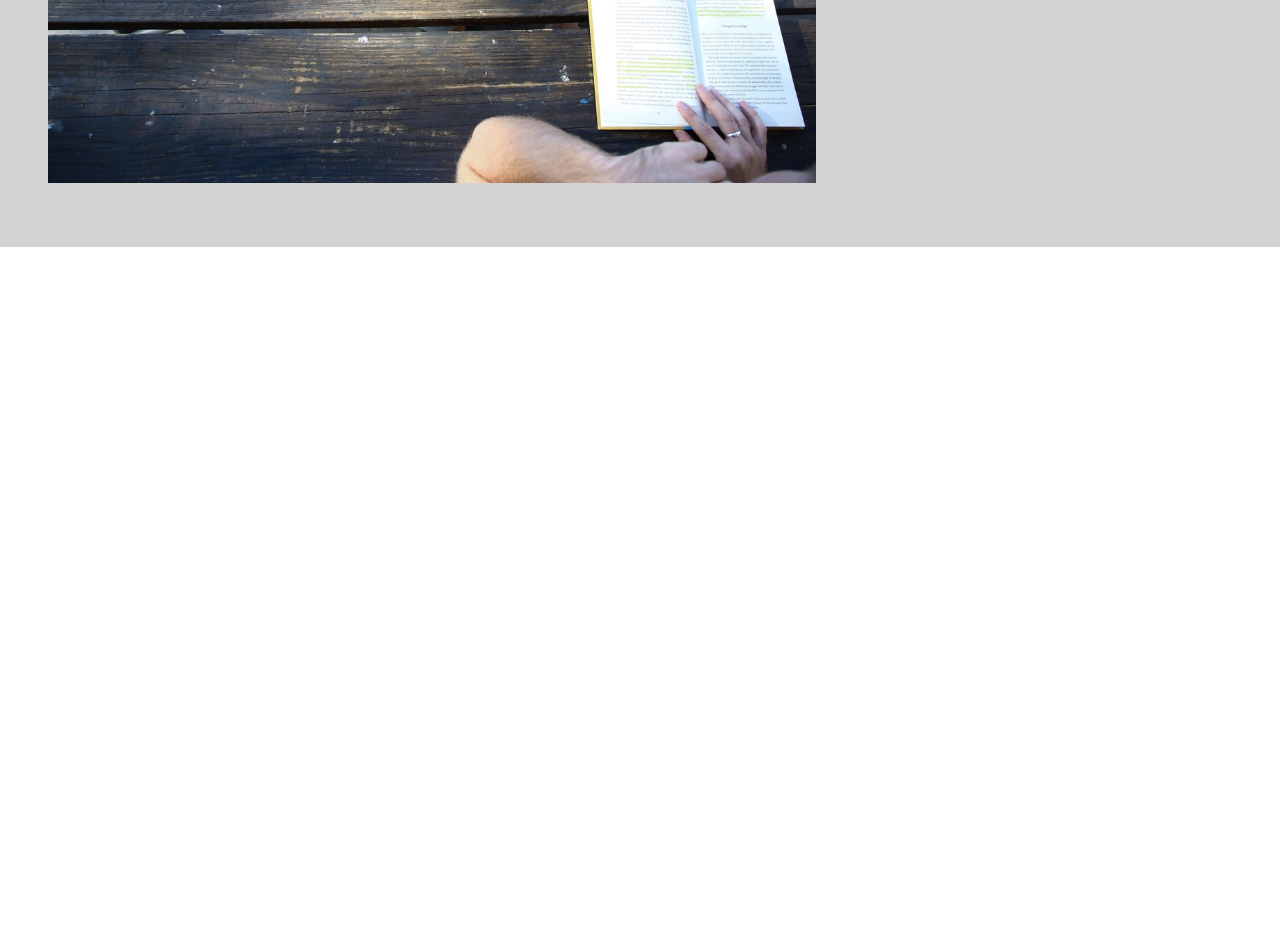
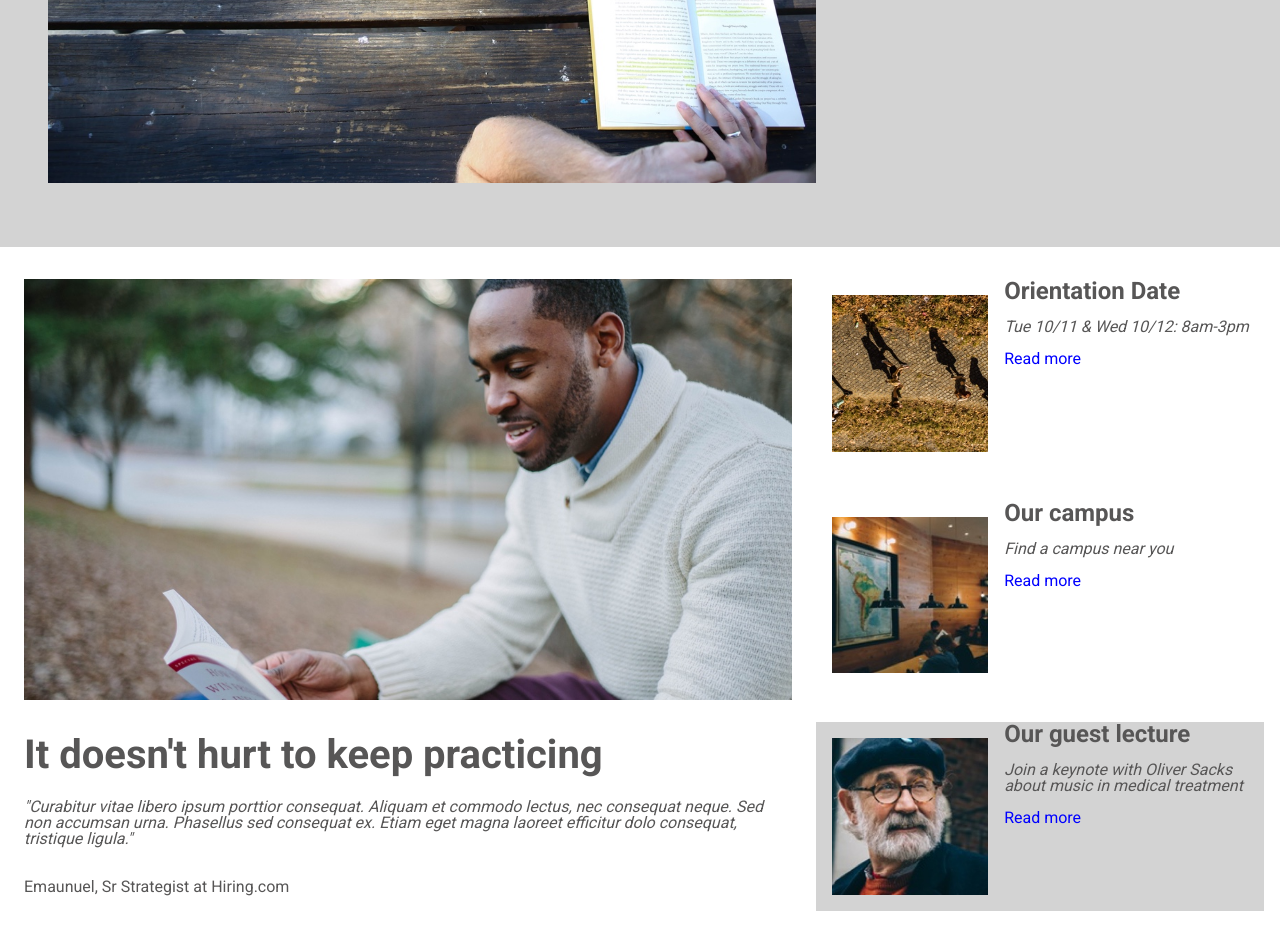
Before and after one commit to Schroeder9000/colmar, a plain HTML site: page index.html in a window 1280 px wide. Shown: the part 545-1472 px from the top of the page. Before the commit the page ends 800 px from the top, so only its background shows below. Drawn offline with Linux system fonts and the light colour scheme.

Commit message:
Campus Section

```diff
--- a/index.html
+++ b/index.html
@@ -46,6 +46,51 @@
           </div>
   </section>
 
+  <!-- Campus -->
+
+  <section class="information">
+          <div class="multi-container">
+            <div class="main-pic-box">
+              <img src="./resources/images/information-main.jpg" alt="Student enjoying book outside">
+              <h2>It doesn't hurt to keep practicing</h2>
+              <p>"Curabitur vitae libero ipsum porttior consequat. Aliquam et commodo
+                lectus, nec consequat neque. Sed non accumsan urna. Phasellus sed
+                consequat ex. Etiam eget magna laoreet efficitur dolo consequat,
+                tristique ligula."</p>
+              <h5><br><br>Emaunuel, Sr Strategist at Hiring.com</h5>
+            </div>
+            <div class="stacked-content-box">
+              <div class="content-box">
+                <img id="pc-pic" src="./resources/images/information-orientation.jpg" alt="Bird's eye view of orientation" title="">
+                <img id="mobile-pic" src="./resources/images/information-orientation-mobile.jpg" alt="Bird's eye view of orientation">
+                <div class="side-text">
+                  <h3>Orientation Date</h3><br>
+                  <p>Tue 10/11 &amp; Wed 10/12: 8am-3pm</p><br>
+                  <a href="#">Read more</a>
+                </div>
+              </div>
+              <div class="content-box">
+                <img id="pc-pic" src="./resources/images/information-campus.jpg" alt="Indoors look at common area" title="" style="">
+                <img id="mobile-pic" src="./resources/images/information-campus-mobile.jpg" alt="Indoors look at common area">
+                <div class="side-text">
+                  <h3>Our campus</h3><br>
+                  <p>Find a campus near you</p><br>
+                  <a href="#">Read more</a>
+                </div>
+              </div>
+              <div id=anchor-box class="content-box">
+                <img id="pc-pic" src="./resources/images/information-guest-lecture.jpg" alt="Oliver Sacks" title="" style="">
+                <img id="mobile-pic" src="./resources/images/information-guest-lecture-mobile.jpg" alt="Oliver Sacks">
+                <div class="side-text">
+                  <h3>Our guest lecture</h3><br>
+                  <p>Join a keynote with Oliver Sacks about music in medical treatment</p><br>
+                  <a href="#">Read more</a>
+                </div>
+              </div>
+            </div>
+          </div>
+        </section>
+
 
 
 
--- a/resources/CSS/style.css
+++ b/resources/CSS/style.css
@@ -223,3 +223,127 @@ header .mobile {
         margin-bottom: 32px;
       }
 }
+
+/* Campus Section */
+
+.information {
+  color: #575656;
+}
+
+/* Large Containers */
+
+.multi-container {
+  width: 100%;
+  display: flex;
+  flex-wrap: nowrap;
+}
+
+.main-pic-box {
+  width: 60%;
+  padding: 2rem 1.5rem;
+}
+
+.main-pic-box img, video {
+  width: 100%;
+  margin-bottom: 2rem;
+}
+
+.main-pic-box h2 {
+  padding: 0 0 1.5rem 0;
+  font-size: 40px;
+  font-weight: bolder;
+}
+
+.main-pic-box p {
+  font-style: italic;
+  font-weight: 50;
+  font-size: 16px;
+}
+
+#mobile-pic {
+  display: none;
+}
+
+@media only screen and (max-width: 760px) {
+    .main-pic-box {
+      display: none;
+    }
+}
+
+.multi-container a:link {
+  text-decoration: none;
+  color: blue;
+}
+/* Small Containers*/
+
+.stacked-content-box {
+  display: flex;
+  flex-flow: column;
+  vertical-align: center;
+  margin-top: 1rem;
+  width: 35%;
+  justify-content: space-around;
+}
+
+.content-box {
+  display: flex;
+}
+
+.stacked-content-box h3 {
+  font-size: 24px;
+  font-weight: bold;
+}
+.content-box img {
+  width: 35%;
+  margin: 3.5%;
+  vertical-align: middle;
+  display: inline-block;
+}
+
+.content-box .side-text {
+  width: 56%;
+}
+
+.content-box a {
+  color: #FF7954;
+  padding: 0;
+}
+
+.side-text p {
+  font-weight: 50;
+  font-style: italic;
+}
+
+.thesis .main-pic-box {
+  padding: 1rem 1rem 1.5rem 1.5rem;
+}
+
+#anchor-box {
+  background-color: lightgray;
+}
+
+@media only screen and (max-width: 760px) {
+
+    .stacked-content-box {
+      width: 100%;
+    }
+
+    .content-box {
+      flex-direction: column;
+      justify-content: space-around;
+      padding: 16px;
+    }
+
+    .content-box img {
+      width: 100%;
+      height: auto;
+      display: block;
+    }
+
+    .content-box .side-text {
+      width: 100%;
+
+      text-align: center;
+      padding:16px;
+    }
+}
```
